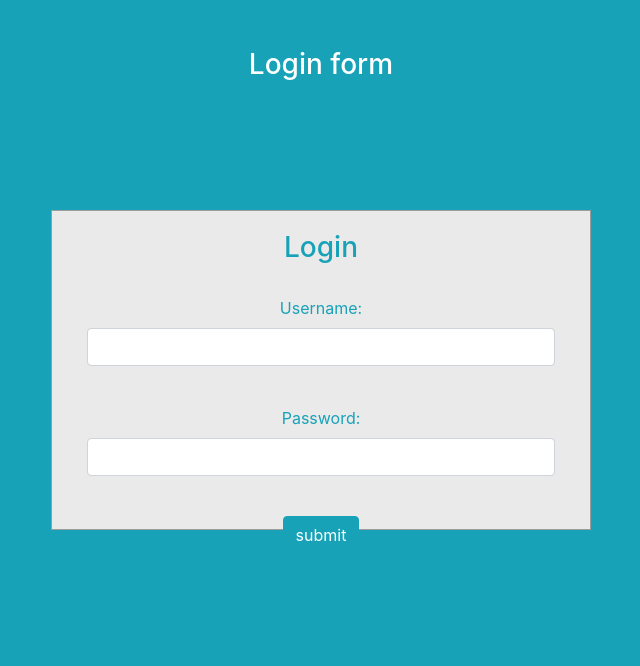
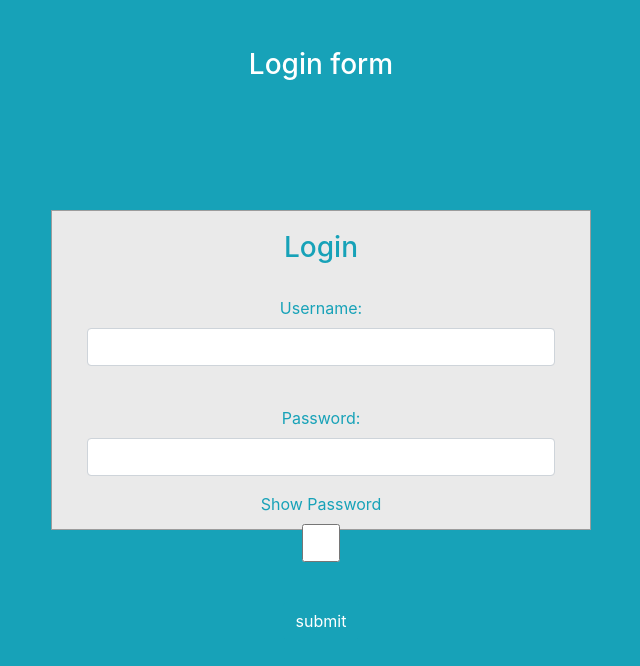
Before and after one commit to laveesh-gupta/unisys-face-recognition-on-the-edge, a plain HTML site: page flask/templates/adlogin.html in a window 1280 px wide. Shown: the whole page, without its empty margins (319-959 px from the left). Drawn offline with nearby package versions, Linux system fonts and the light colour scheme.

Commit message:
Password Hidden text

```diff
--- a/flask/templates/adlogin.html
+++ b/flask/templates/adlogin.html
@@ -28,8 +28,13 @@
                             <div class="form-group">
                                 <br>
                                 <label for="password" class="text-info">Password:</label><br>
-                                <input type="text" name="password" id="password" class="form-control">
+                                <input type="password" name="password" id="password" class="form-control">
                             </div>
+                            <div class="form-group">
+                                <label for="password" class="text-info">Show Password</label><br>
+                                <input type="checkbox" onclick="myFunction()" class="form-control">
+                            </div>
+
                                 <br>
                                 <input type="submit" name="submit" class="btn btn-info btn-md" value="submit">
                             </div>
@@ -39,5 +44,26 @@
             </div>
         </div>
     </div>
+    <script>
+        function myFunction() {
+          var x = document.getElementById("password");
+          if (x.type === "password") {
+            x.type = "text";
+          } else {
+            x.type = "password";
+          }
+        }
+
+  //       const togglePassword = document.querySelector('#togglePassword');
+  // const password = document.querySelector('#password');
+
+  //       togglePassword.addEventListener('click', function (e) {
+  //     // toggle the type attribute
+  //     const type = password.getAttribute('type') === 'password' ? 'text' : 'password';
+  //     password.setAttribute('type', type);
+  //     // toggle the eye slash icon
+  //     this.classList.toggle('fa-eye-slash');
+  //     });
+    </script>
 </body>
 </html>
```
Also changed, not shown: flask/templates/register.html (+27 -2 lines).
